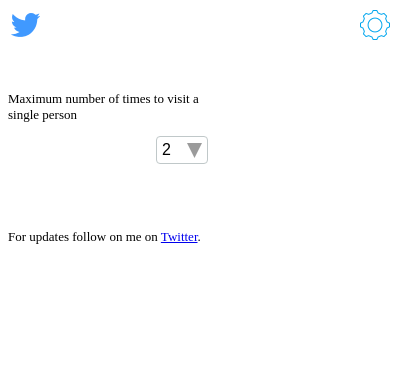
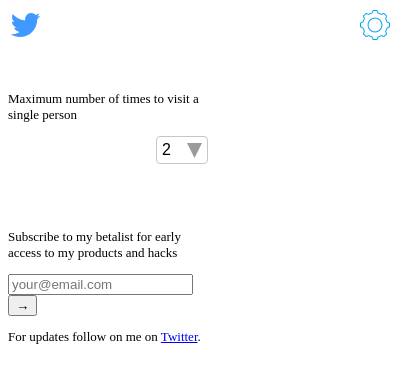
Before and after one commit to dunckr/linkedin-connections-growth-extension, a browser extension: page app/popup.html in a window 400 px wide. Both pictures are taken after a click on the element 375 px from the left and 25 px from the top of the page. Drawn offline with nearby package versions, Linux system fonts and the light colour scheme.

Commit message:
add newsletter form

```diff
--- a/app/_locales/en/messages.json
+++ b/app/_locales/en/messages.json
@@ -4,7 +4,7 @@
         "description": "expanding your business contacts"
     },
     "appDescription": {
-        "message": "network passively",
+        "message": "expand your LinkedIn business contacts passively",
         "description": "expanding your business contacts"
     }
 }
--- a/app/popup.html
+++ b/app/popup.html
@@ -46,6 +46,23 @@
             </div>
         </div>
         <div class="social">
+            <form action="http://dunckr.us8.list-manage.com/subscribe/post?u=30a493eb2bcb9988ba3dfe1c6&amp;id=3a98c735a1"
+            method="post" id="mc-embedded-subscribe-form" name="mc-embedded-subscribe-form"
+            class="validate" target="_blank" novalidate>
+                <div id="mc_embed_signup_scroll">
+                    <div class="mc-field-group">
+                        <p for="mce-EMAIL">Subscribe to my betalist for early access to my products
+                            and hacks</p>
+                        <input type="email" value="" name="EMAIL" class="required email center" id="mce-EMAIL"
+                        placeholder="your@email.com">
+                        <input type="submit" value="→" name="subscribe" id="mc-embedded-subscribe" class="button">
+                    </div>
+                    <div style="position: absolute; left: -5000px;">
+                        <input type="text" name="b_30a493eb2bcb9988ba3dfe1c6_3a98c735a1" tabindex="-1"
+                        value="">
+                    </div>
+                </div>
+            </form>
             <p>For updates follow on me on
                 <a href="https://twitter.com/dunckr" target="_blank">Twitter</a>.
             </p>
```
Also changed, not shown: app/images/icon-128.png, app/manifest.json.
